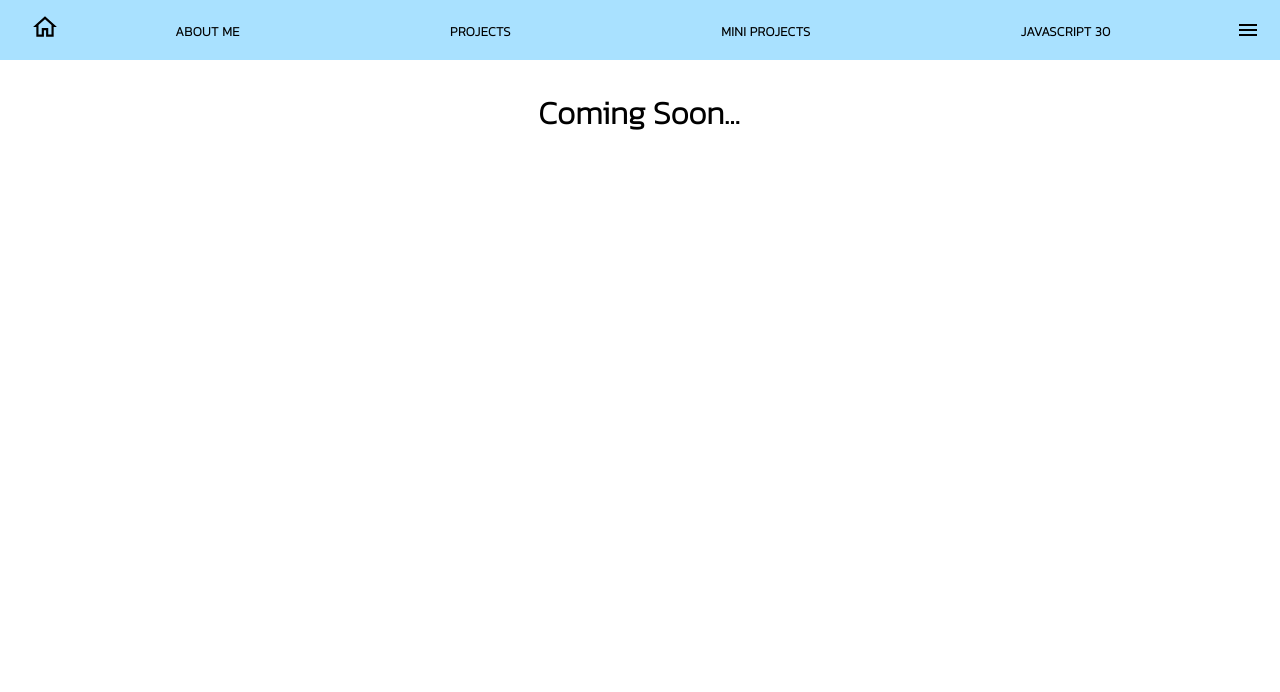
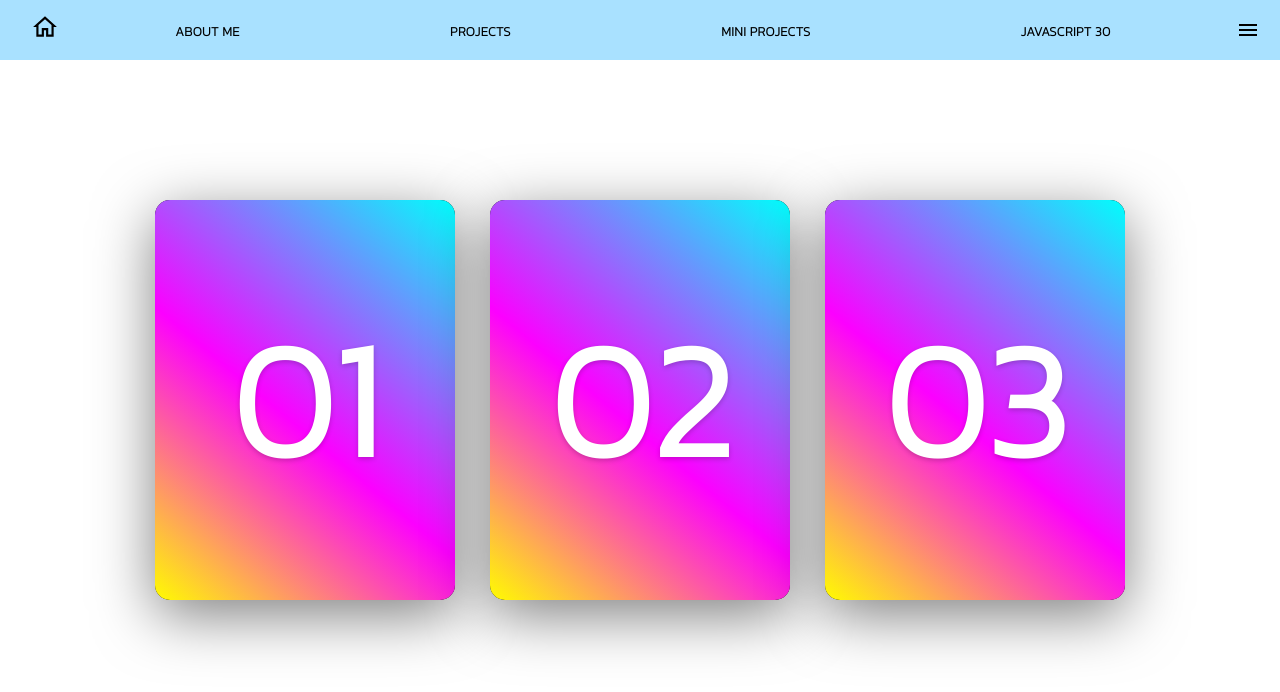
Before and after one commit to Netsujr/renato-react-portfolio, a React (Create React App) app: page /javascript30 in a window 1280 px wide. Shown: the top 692 px of the page. Built offline with nearby package versions, Linux system fonts and the light colour scheme.

Commit message:
cards style and working

```diff
--- /dev/null
+++ b/src/components/CSS/js30.css
@@ -0,0 +1,11 @@
+@import url("https://fonts.googleapis.com/css2?family=Righteous&display=swap");
+
+body {
+  margin: 0;
+  padding: 0;
+  display: flex;
+  justify-content: center;
+  align-items: center;
+  font-family: "Righteous", cursive !important;
+  min-height: 100vh;
+}
--- a/src/components/Home/Home.js
+++ b/src/components/Home/Home.js
@@ -1,9 +1,8 @@
 import React, { useEffect } from 'react';
-import './Home.css';
+import '../CSS/Home.css';
 import styled from 'styled-components';
 import GithubIcon from "../../images/Icons/github-original.svg";
 import LinkedinIcon from "../../images/Icons/linkedin-original.svg";
-import spiderman from '../../images/spiderman.png';
 
 function Home() {
   useEffect(() => {
--- a/src/components/Javascript30.js
+++ b/src/components/Javascript30.js
@@ -1,40 +1,139 @@
 import React from 'react';
 import styled from 'styled-components';
+import "./CSS/js30.css"
 
 function Js30() {
 
   return (
-    <Container>
-      <ItemText>
-        <h1>Coming Soon...</h1>
-      </ItemText>
-    </Container>
+    <CardContainer>
+      <Card>
+        <div class="face face1">
+          <div class="content">
+            <span class="stars"></span>
+            <h2 class="java">Java</h2>
+            <p class="java">Java is a class-based, object-oriented programming language that is designed to have as few implementation dependencies as possible.</p>
+          </div>
+        </div>
+        <div class="face face2">
+          <h2>01</h2>
+        </div>
+      </Card>
+      <Card>
+        <div class="face face1">
+          <div class="content">
+            <span class="stars"></span>
+            <h2 class="python">Python</h2>
+            <p class="python">Python is an interpreted, high-level and general-purpose programming language.</p>
+          </div>
+        </div>
+        <div class="face face2">
+          <h2>02</h2>
+        </div>
+      </Card>
+      <Card>
+        <div class="face face1">
+          <div class="content">
+            <span class="stars"></span>
+            <h2 class="cSharp">C#</h2>
+            <p class="cSharp">C# is a general-purpose, multi-paradigm programming language encompassing static typing, strong typing, lexically scoped and component-oriented programming disciplines.</p>
+          </div>
+        </div>
+        <div class="face face2">
+          <h2>03</h2>
+        </div>
+      </Card>
+    </CardContainer>
   );
 }
 
 export default Js30;
 
-const Container = styled.div`
-  width: 100vw;
-
+const CardContainer = styled.div`
+  max-width: 100vw;
+  display: grid;
+  grid-template-columns: repeat(auto-fit, minmax(300px, 1fr));
+  grid-gap: 35px;
+  margin: 0 auto;
+  padding: 40px 0;
   `;
 
+const Card = styled.div`
+  position: relative;
+  width: 300px;
+  height: 400px;
+  margin: 0 auto;
+  background: #000;
+  border-radius: 15px;
+  box-shadow: 0 15px 60px rgba(0, 0, 0, 0.5);
 
-const ItemText = styled.div`
-/* border: 2px solid orange; */
-width: 100vw;
-padding-top: 12vh;
-justify-content: center;
-text-align: center;
-color: black;
-display: flex;
+  .face {
+    position: absolute;
+    bottom: 0;
+    left: 0;
+    width: 100%;
+    height: 100%;
+    display: flex;
+    justify-content: center;
+    align-items: center;
+  }
 
-h1{
-  margin-top: -7px;
-  margin-right: 2px;
-  @media (max-width : 768px) {
-    font-size: 24px;
-    margin-top: -4px;
+  .face1 {
+    box-sizing: border-box;
+    padding: 20px;
+
+    h2 {
+      margin: 0;
+      padding: 0;
+    }
   }
-}
-`
+
+  .java {
+    background-color: #fffc00;
+    -webkit-background-clip: text;
+    -webkit-text-fill-color: transparent;
+  }
+
+  .python {
+    background-color: #00fffc;
+    -webkit-background-clip: text;
+    -webkit-text-fill-color: transparent;
+  }
+
+  .cSharp {
+    background-color: #fc00ff;
+    -webkit-background-clip: text;
+    -webkit-text-fill-color: transparent;
+  }
+
+  .face2 {
+    transition: 0.5s;
+
+    h2 {
+      margin: 0;
+      padding: 0;
+      font-size: 10em;
+      color: #fff;
+      transition: 0.5s;
+      text-shadow: 0 2px 5px rgba(0, 0, 0, 0.2);
+      z-index: 10;
+    }
+  }
+
+  &:hover .face.face2 {
+    height: 60px;
+
+    h2 {
+      font-size: 2em;
+    }
+  }
+
+  &:nth-child(n) .face.face2 {
+    background-image: linear-gradient(
+      40deg,
+      #fffc00 0%,
+      #fc00ff 45%,
+      #00fffc 100%
+      );
+      border-radius: 15px;
+    }
+    `;
```
Also changed, not shown: src/components/CSS/Home.css (renamed from src/components/Home/Home.css).
